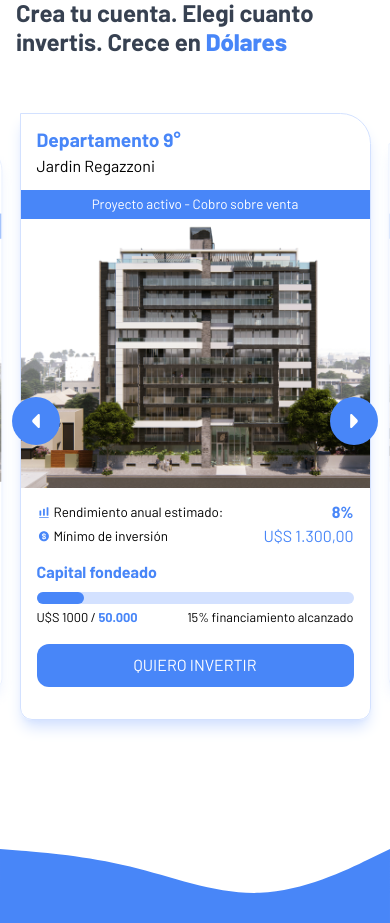
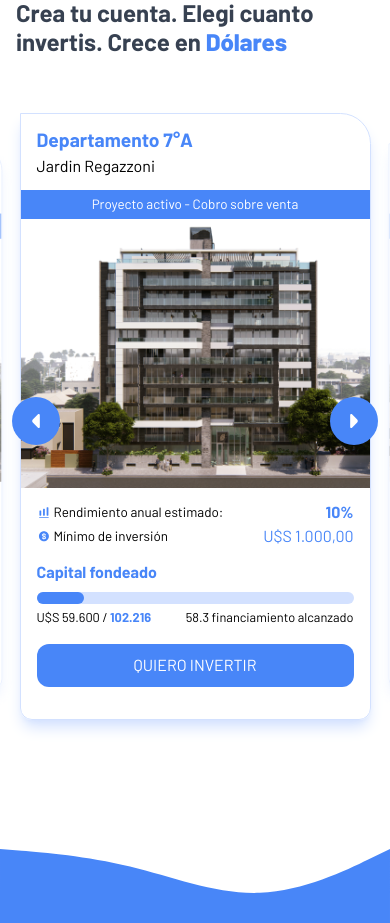
Before and after one commit to Brocter/YoInvierton-t, a React (Vite) app: page / in a window 390 px wide. Shown: the part 2620-3543 px from the top of the page. Built offline with nearby package versions, Linux system fonts and the light colour scheme; no server answers.

Commit message:
mobile carrousel with data

```diff
--- a/src/components/OportunidadesCarousel/OportunidadesCarousel.jsx
+++ b/src/components/OportunidadesCarousel/OportunidadesCarousel.jsx
@@ -7,15 +7,35 @@ import PrevArrowButton from "../PrevArrowButton/PrevArrowButton";
 
 const range = [-1, 0, 1];
 
-const cardData = {
-  background,
-  departamento: "Departamento 9°",
-  rendimiento: "8%",
-  minimoInversion: "1.300,00",
-  porcentaje: "15%",
-  totalInvertido: "1000",
-  inversionMax: "50.000",
-};
+const cardData = [
+  {
+    background,
+    departamento: "Departamento 7°A",
+    rendimiento: "10%",
+    minimoInversion: "1.000,00",
+    porcentaje: 58.3,
+    totalInvertido: "59.600",
+    inversionMax: "102.216",
+  },
+  {
+    background,
+    departamento: "Departamento 7°E",
+    rendimiento: "10%",
+    minimoInversion: "1.000,00",
+    porcentaje: 0,
+    totalInvertido: "0%",
+    inversionMax: "72.600",
+  },
+  {
+    background,
+    departamento: "Departamento 9°C",
+    rendimiento: "22%",
+    minimoInversion: "1.000,00",
+    porcentaje: 14.7,
+    totalInvertido: "11876",
+    inversionMax: "80.769",
+  }
+];
 
 const transition = {
   type: "spring",
@@ -73,7 +93,7 @@ const OportunidadesCarousel = () => {
             onDragEnd={handleEndDrag}
             index={rangeValue + index}
             active={rangeValue === 0}
-            cardData={cardData}
+            cardData={cardData[Math.abs(index % 3)]}
           />
         );
       })}
```
